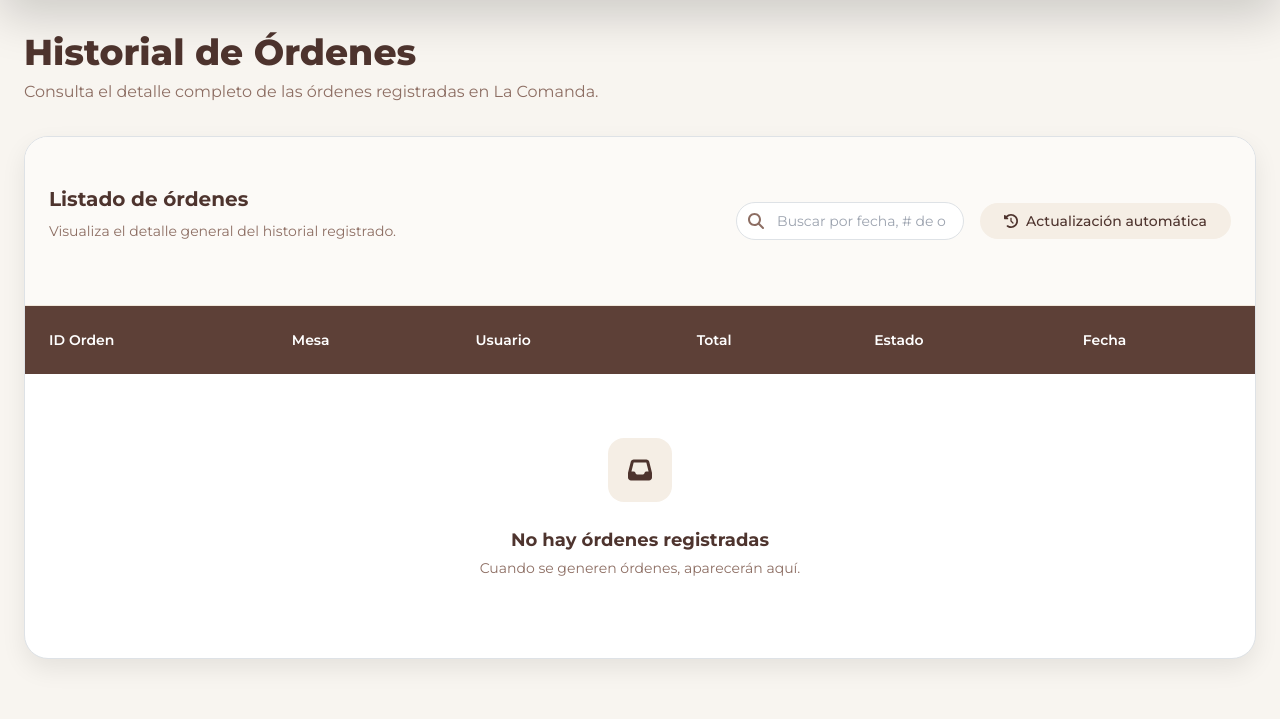
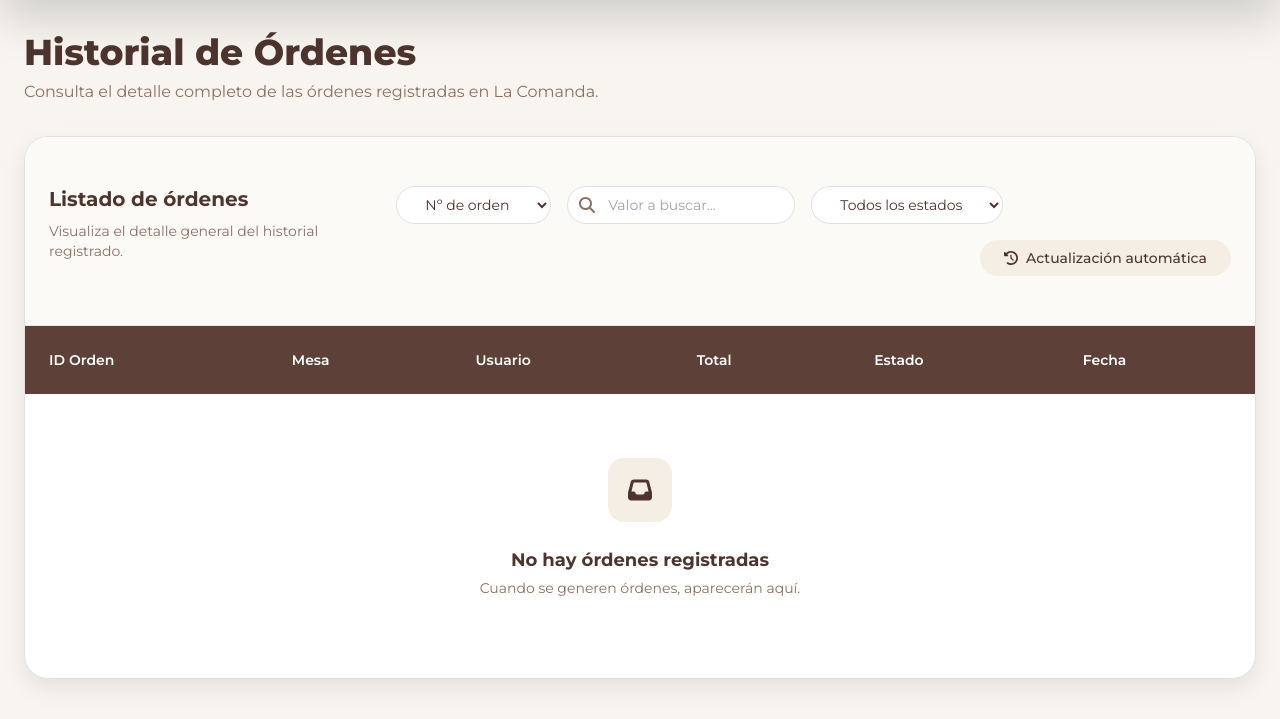
Before and after one commit to JAQA20/LaComanda, a PHP site: page /views/admin/ordenesAdmin.php in a window 1280 px wide. Shown: the part 64-783 px from the top of the page. Run offline with PHP 8.4, Linux system fonts and the light colour scheme; a user stored in the database is signed in; data comes from the database, SQL or seed files in the repository; data that the repository does not hold is empty; some libraries are stand-ins or nearby versions.

Commit message:
fix: Se agregan filtros de busqueda al historial de ordenes

```diff
--- a/controller/sesiones_activas.json
+++ b/controller/sesiones_activas.json
@@ -6,9 +6,9 @@
         "email": "admin@proyecto.com",
         "rol_id": 1,
         "login_at": 1782608942,
-        "ultima_actividad": 1782609164,
+        "ultima_actividad": 1782610021,
         "ip": "192.168.65.1",
         "user_agent": "Mozilla\/5.0 (Macintosh; Intel Mac OS X 10_15_7) AppleWebKit\/537.36 (KHTML, like Gecko) Chrome\/149.0.0.0 Safari\/537.36 Edg\/149.0.0.0",
-        "pagina_actual": "\/public\/api\/estadoMesas.php?_=1782609164655"
+        "pagina_actual": "\/public\/api\/obtenerOrdenes.php"
     }
 ]
--- a/views/admin/ordenesAdmin.php
+++ b/views/admin/ordenesAdmin.php
@@ -84,14 +84,31 @@ function obtenerClaseEstado(string $estado): string
                             <p class="text-sm text-brownSoft">Visualiza el detalle general del historial registrado.</p>
                         </div>
 
-                        <div class="flex flex-col sm:flex-row items-stretch sm:items-center gap-3">
-                            <div class="relative">
+                        <div class="flex flex-wrap items-center gap-3 w-full lg:w-auto">
+                            <select id="filtro-tipo" class="px-4 py-2 rounded-full border border-[#e8dccb] bg-white text-sm text-brownDark focus:outline-none focus:ring-2 focus:ring-mintGreen w-full sm:w-auto">
+                                <option value="id_mostrado">Nº de orden</option>
+                                <option value="mesa">Nº de mesa</option>
+                                <option value="usuario_nombre">Usuario</option>
+                                <option value="fecha_formateada">Fecha</option>
+                            </select>
+
+                            <div class="relative flex-grow sm:flex-grow-0 w-full sm:w-auto">
                                 <i class="fa-solid fa-magnifying-glass absolute left-3 top-1/2 -translate-y-1/2 text-brownSoft"></i>
-                                <input id="buscar-orden-input" type="text" placeholder="Buscar por fecha, # de orden o usuario" class="pl-10 pr-4 py-2 rounded-full border border-[#e8dccb] bg-white text-sm text-brownDark focus:outline-none focus:ring-2 focus:ring-mintGreen">
+                                <input id="buscar-orden-input" type="text" placeholder="Valor a buscar..." class="pl-10 pr-4 py-2 rounded-full border border-[#e8dccb] bg-white text-sm text-brownDark focus:outline-none focus:ring-2 focus:ring-mintGreen w-full">
                             </div>
-                            <div class="inline-flex items-center gap-2 px-4 py-2 rounded-full bg-[#F5EEE5] text-sm font-medium text-brownDark">
+
+                            <select id="filtro-estado" class="px-4 py-2 rounded-full border border-[#e8dccb] bg-white text-sm text-brownDark focus:outline-none focus:ring-2 focus:ring-mintGreen w-full sm:w-auto">
+                                <option value="">Todos los estados</option>
+                                <option value="pendiente">Pendiente</option>
+                                <option value="en_proceso">En proceso</option>
+                                <option value="lista">Lista</option>
+                                <option value="entregada">Entregada</option>
+                                <option value="cancelada">Cancelada</option>
+                            </select>
+
+                            <div class="inline-flex items-center justify-center gap-2 px-4 py-2 rounded-full bg-[#F5EEE5] text-sm font-medium text-brownDark w-full lg:w-auto ml-auto">
                                 <i class="fa-solid fa-clock-rotate-left"></i>
-                                Actualización automática
+                                <span>Actualización automática</span>
                             </div>
                         </div>
                     </div>
@@ -197,7 +214,9 @@ function obtenerClaseEstado(string $estado): string
     <script>
         const API_ORDENES = "<?= BASE_URL ?>public/api/ordenesAdminData.php";
         const tablaBody = document.getElementById("tabla-ordenes-body");
+        const filtroTipo = document.getElementById("filtro-tipo");
         const buscarOrdenInput = document.getElementById("buscar-orden-input");
+        const filtroEstado = document.getElementById("filtro-estado");
 
         const modalOrden = document.getElementById("modal-orden");
         const cerrarModalOrdenBtn = document.getElementById("cerrar-modal-orden");
@@ -360,14 +379,24 @@ function obtenerClaseEstado(string $estado): string
 
         function aplicarFiltroOrdenes() {
             const termino = (buscarOrdenInput?.value || '').trim().toLowerCase();
-            const filtradas = !termino
-                ? ordenesCache
-                : ordenesCache.filter(orden => {
-                    const numero = String(orden.id_mostrado ?? '').toLowerCase();
-                    const fecha = String(orden.fecha_formateada ?? '').toLowerCase();
-                    const usuario = String(orden.usuario_nombre ?? '').toLowerCase();
-                    return numero.includes(termino) || fecha.includes(termino) || usuario.includes(termino);
-                });
+            const tipoFiltro = filtroTipo?.value || 'id_mostrado';
+            const estadoFiltro = (filtroEstado?.value || '').toLowerCase();
+
+            const filtradas = ordenesCache.filter(orden => {
+                let matchTexto = true;
+                if (termino) {
+                    const valor = String(orden[tipoFiltro] ?? '').toLowerCase();
+                    matchTexto = valor.includes(termino);
+                }
+
+                let matchEstado = true;
+                if (estadoFiltro) {
+                    const estadoOrden = String(orden.estado_normalizado ?? "pendiente").toLowerCase();
+                    matchEstado = estadoOrden === estadoFiltro;
+                }
+
+                return matchTexto && matchEstado;
+            });
             renderTabla(filtradas);
 
             document.querySelectorAll('#tabla-ordenes-body tr[data-orden]').forEach(fila => {
@@ -432,6 +461,8 @@ function obtenerClaseEstado(string $estado): string
         });
 
         buscarOrdenInput?.addEventListener('input', aplicarFiltroOrdenes);
+        filtroTipo?.addEventListener('change', aplicarFiltroOrdenes);
+        filtroEstado?.addEventListener('change', aplicarFiltroOrdenes);
 
         cargarOrdenes();
         setInterval(cargarOrdenes, 5000);
```
